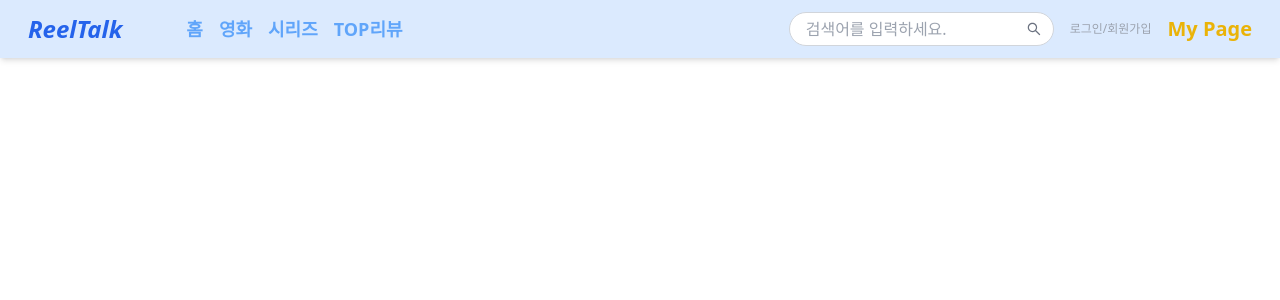
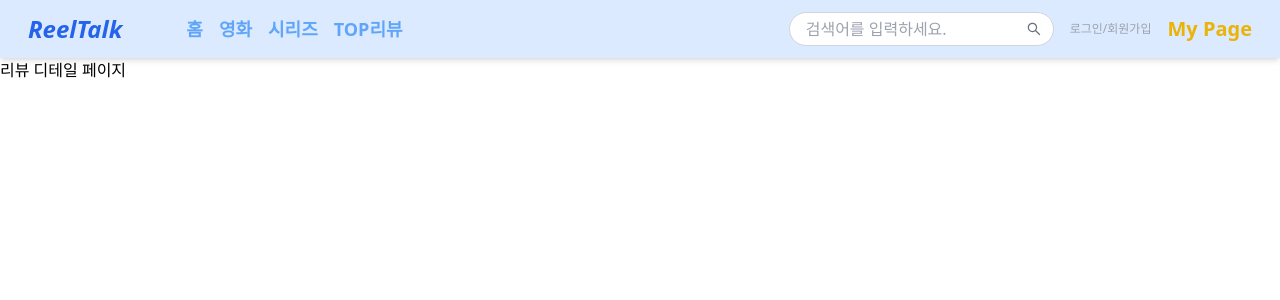
Before and after one commit to TEAM-ALOM/reeltalk-fe, a Next.js app: page /reviews-detail in a window 1280 px wide. Shown: the top 300 px of the page. Built offline with nearby package versions, Linux system fonts and the light colour scheme.

Commit message:
Update page.tsx

```diff
--- a/app/reviews-detail/page.tsx
+++ b/app/reviews-detail/page.tsx
@@ -2,7 +2,7 @@ export default function ReviewsDetail() {
     return (
         <main>
             {/* 리뷰 정보*/}
-            <div></div>
+            <div>리뷰 디테일 페이지</div>
 
              {/* 댓글*/}
              <div></div>
```
